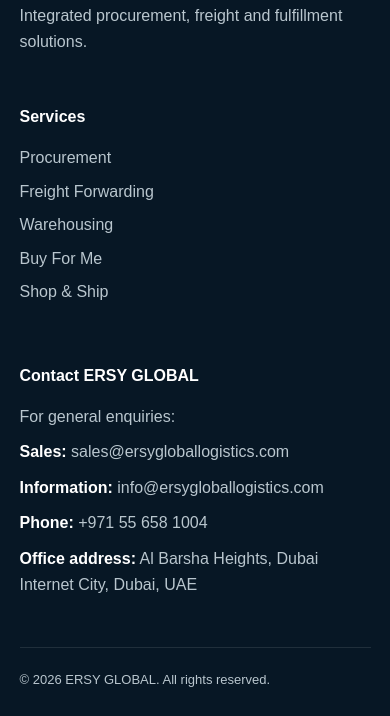
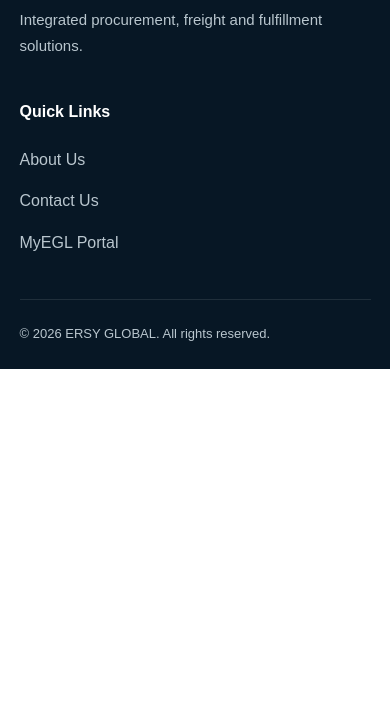
Before and after one commit to ersygloballogistics/egl-website, a plain HTML site: page index.html in a window 390 px wide. Shown: the part 6614-7330 px from the top of the page. After the commit the page ends 6983 px from the top, so only its background shows below. Drawn offline with Linux system fonts and the light colour scheme.

Commit message:
Tighten homepage mobile menu and simplify footer quick links

```diff
--- a/index.html
+++ b/index.html
@@ -542,6 +542,27 @@ header nav{min-height:88px;gap:24px}
  .why-text h2,.cta h2{font-size:clamp(29px,8vw,36px)}
  .process-box{padding:27px 23px}
 }
+
+/* Compact mobile drawer and simplified homepage footer */
+@media(max-width:850px){
+ .egl-drawer{padding:64px 24px 22px;gap:0}
+ .egl-drawer a{min-height:44px!important;padding:10px 2px!important;margin:0!important;line-height:1.35;font-size:16px}
+ .egl-drawer .egl-close{top:14px;right:16px}
+}
+.egl-footer{padding:56px 0 24px}
+.egl-footer-main{display:grid;grid-template-columns:minmax(0,2fr) minmax(180px,1fr);gap:clamp(28px,6vw,90px);padding-bottom:44px}
+.egl-footer-about{max-width:430px}
+.egl-footer-about h3{font-size:23px;letter-spacing:.3px}
+.egl-footer-about p{margin:10px 0;color:#b9c6ce;line-height:1.75}
+.egl-footer-links h4{margin-bottom:17px}
+.egl-footer-links a{display:block;width:max-content;max-width:100%;padding:4px 0;margin:6px 0}
+.egl-footer .copyright{padding-top:24px}
+@media(max-width:700px){
+ .egl-footer{padding:48px 0 25px}
+ .egl-footer-main{grid-template-columns:1fr;gap:30px;padding-bottom:32px}
+ .egl-footer-about p{font-size:15px}
+ .egl-footer-links a{padding:5px 0}
+}
 </style></head>
 
 <body>
@@ -691,43 +712,22 @@ header nav{min-height:88px;gap:24px}
 </main>
 
 
-<footer>
+<footer class="egl-footer">
   <div class="container">
-
-    <div class="footer-grid">
-
-      <div>
+    <div class="egl-footer-main">
+      <div class="egl-footer-about">
         <h3>ERSY GLOBAL</h3>
         <p>Source. Purchase. Ship. Store. Deliver.</p>
-        <p style="margin-top:12px;">
-          Integrated procurement, freight and fulfillment solutions.
-        </p>
+        <p>Integrated procurement, freight and fulfillment solutions.</p>
       </div>
-
-      <div>
-        <h4>Services</h4>
-        <a href="services.html#procurement">Procurement</a>
-        <a href="services.html#freight">Freight Forwarding</a>
-        <a href="services.html#warehousing">Warehousing</a>
-        <a href="services.html#buy-for-me">Buy For Me</a>
-        <a href="services.html#shop-ship">Shop &amp; Ship</a>
+      <div class="egl-footer-links">
+        <h4>Quick Links</h4>
+        <a href="#about">About Us</a>
+        <a href="#contact">Contact Us</a>
+        <a href="/myegl-account.html">MyEGL Portal</a>
       </div>
-
-      <div class="contact-details">
-        <h4>Contact ERSY GLOBAL</h4>
-        <p>For general enquiries:</p>
-        <p><strong>Sales:</strong> <span>sales@ersygloballogistics.com</span></p>
-        <p><strong>Information:</strong> <span>info@ersygloballogistics.com</span></p>
-        <p><strong>Phone:</strong> <span>+971 55 658 1004</span></p>
-        <p><strong>Office address:</strong> <span>Al Barsha Heights, Dubai Internet City, Dubai, UAE</span></p>
-      </div>
-
     </div>
-
-    <div class="copyright">
-      © 2026 ERSY GLOBAL. All rights reserved.
-    </div>
-
+    <div class="copyright">© 2026 ERSY GLOBAL. All rights reserved.</div>
   </div>
 </footer>
 
```
